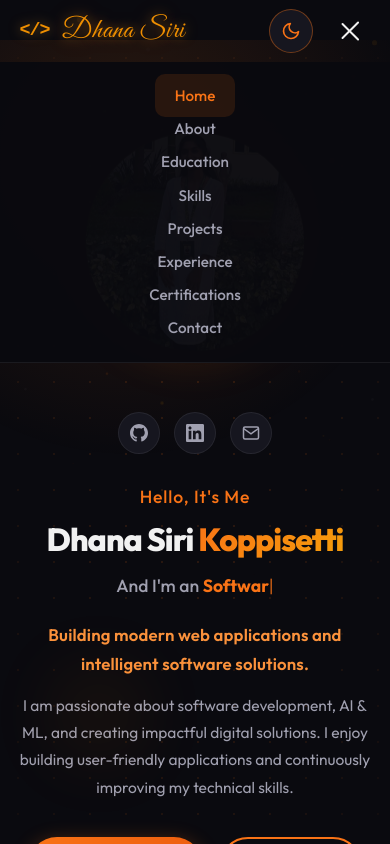
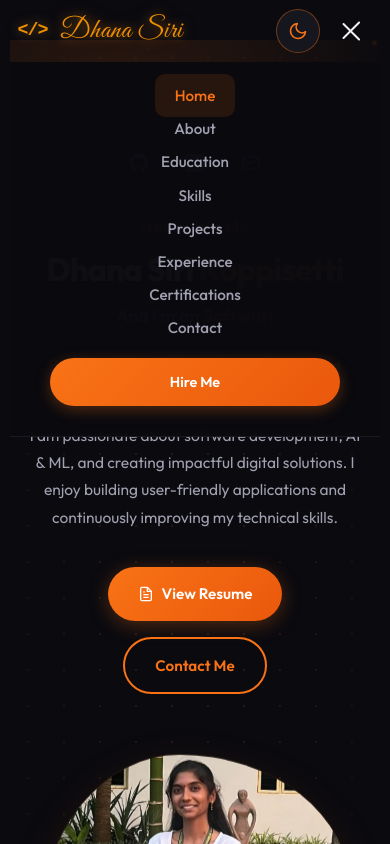
Before and after one commit to AiLynx72/video-portfolio, a React (Vite) app: page / in a window 390 px wide. Both pictures are taken after a click on the button 350 px from the left and 31 px from the top of the page. Shown: the top 844 px of the page. Built offline with nearby package versions, Linux system fonts and the light colour scheme.

Commit message:
fix: resolve layout responsiveness, header rebuild, and dynamic navbar spacing

```diff
--- a/src/components/Navbar.jsx
+++ b/src/components/Navbar.jsx
@@ -109,6 +109,15 @@ const Navbar = () => {
             </a>
           </li>
         ))}
+        <li className="mobile-only-hire">
+          <a
+            href="#contact"
+            className="btn-hire btn-hire-mobile"
+            onClick={(e) => handleNavClick(e, '#contact')}
+          >
+            Hire Me
+          </a>
+        </li>
       </ul>
 
       {/* Theme Toggle */}
--- a/src/index.css
+++ b/src/index.css
@@ -36,6 +36,7 @@
   --shadow-card:   0 8px 32px rgba(0, 0, 0, 0.4);
   --font:          'Outfit', sans-serif;
   --nav-height:    72px;
+  --navbar-height: var(--nav-height);
 }
 
 /* ---- Light Theme ---- */
@@ -83,13 +84,25 @@ html {
   scroll-padding-top: var(--nav-height);
 }
 
+html,
+body {
+  overflow-x: hidden;
+  max-width: 100%;
+}
+
 body {
   font-family: var(--font);
   background-color: var(--bg-primary);
   color: var(--text-primary);
   line-height: 1.7;
-  overflow-x: hidden;
   transition: background-color 0.4s ease, color 0.4s ease;
+}
+
+img,
+video,
+canvas {
+  max-width: 100%;
+  height: auto;
 }
 
 /* Global theme colour transition */
@@ -227,12 +240,14 @@ ul { list-style: none; }
 .navbar {
   position: fixed;
   top: 0; left: 0; right: 0;
+  margin: 0 auto;
+  width: min(95%, 1400px);
   height: var(--nav-height);
   display: flex;
   align-items: center;
   justify-content: space-between;
-  gap: 18px;
-  padding: 0 5%;
+  gap: clamp(12px, 2vw, 32px);
+  padding: 0 2%;
   z-index: 1000;
   transition: var(--transition);
   background: transparent;
@@ -242,9 +257,10 @@ ul { list-style: none; }
   animation-delay: 0.1s;
 }
 
-/* Nav links pushed to the right of logo, theme toggle + hire me at far right */
+/* Centered navigation on desktop */
 .nav-links {
   margin-left: auto;
+  margin-right: auto;
 }
 
 .navbar.scrolled {
@@ -255,6 +271,7 @@ ul { list-style: none; }
   box-shadow: 0 4px 30px rgba(0,0,0,0.3);
 }
 
+.logo,
 .nav-brand {
   display: flex;
   align-items: center;
@@ -265,6 +282,8 @@ ul { list-style: none; }
   color: var(--text-primary);
   cursor: pointer;
   user-select: none;
+  flex-shrink: 0;
+  white-space: nowrap;
 }
 
 /* ---- Developer logo pieces ---- */
@@ -312,8 +331,7 @@ ul { list-style: none; }
 .nav-links {
   display: flex;
   align-items: center;
-  gap: 32px;
-  /* margin-left:auto already set above for desktop; mobile reset below */
+  gap: clamp(10px, 1.5vw, 24px);
 }
 
 .nav-link {
@@ -351,6 +369,10 @@ ul { list-style: none; }
   box-shadow: 0 10px 30px var(--orange-glow);
 }
 
+.mobile-only-hire {
+  display: none;
+}
+
 /* ---- Theme Toggle Button ---- */
 .theme-toggle {
   width: 44px;
@@ -407,12 +429,12 @@ ul { list-style: none; }
    HERO SECTION
    ============================================ */
 .hero {
-  min-height: 100vh;
+  min-height: 100dvh;
   display: flex;
   flex-direction: column;
-  justify-content: center;
+  justify-content: flex-start;
   padding: 0 5%;
-  padding-top: var(--nav-height);
+  padding-top: calc(var(--navbar-height) + 40px);
   position: relative;
   z-index: 1;
   overflow: hidden;
@@ -448,11 +470,11 @@ ul { list-style: none; }
 
 .hero-content {
   display: grid;
-  grid-template-columns: 1fr 1fr;
-  align-items: center;
-  gap: 60px;
+  grid-template-columns: minmax(450px, 1fr) minmax(350px, 550px);
+  align-items: center;
+  gap: clamp(2rem, 5vw, 6rem);
   max-width: 1280px;
-  margin: 0 auto;
+  margin: auto;
   width: 100%;
 }
 
@@ -612,6 +634,18 @@ ul { list-style: none; }
   transform: translateY(-6px) scale(1.02); /* keep subtle */
 }
 
+@media (min-width: 1100px) and (max-width: 1400px) {
+  .hero-image-container {
+    width: clamp(320px, 30vw, 500px);
+    height: auto;
+    aspect-ratio: 420 / 520;
+  }
+  .image-glow {
+    width: calc(clamp(320px, 30vw, 500px) + 40px);
+    height: calc(clamp(320px, 30vw, 500px) + 40px);
+  }
+}
+
 @keyframes floatImage {
   0%, 100% { transform: translateY(0); }
   50%       { transform: translateY(-8px); }
@@ -663,6 +697,10 @@ section {
   margin-bottom: 40px;
   padding-top: 35px;
   padding-bottom: 35px;
+  width: min(95%, 1400px);
+  margin-left: auto !important;
+  margin-right: auto !important;
+  overflow: hidden;
 }
 
 .section-container {
@@ -2739,17 +2777,21 @@ section {
 @media (max-width: 1024px) {
   .skills-grid { grid-template-columns: repeat(2, 1fr); grid-auto-rows: auto; }
   .projects-grid { grid-template-columns: repeat(2, 1fr); }
-  .hero-content { gap: 40px; }
   .about-content { gap: 50px; }
-  :root { --nav-height: 62px; }
+  :root {
+    --nav-height: 62px;
+    --navbar-height: 62px;
+  }
   .skills-grid { grid-template-columns: repeat(2, 1fr); }
 
   .nav-links {
-    position: fixed;
-    top: var(--nav-height);
-    left: 0; right: 0;
-    background: rgba(10, 10, 15, 0.97);
+    position: absolute;
+    top: 100%;
+    left: 0;
+    width: 100%;
+    background: rgba(10, 10, 15, 0.98);
     backdrop-filter: blur(20px);
+    -webkit-backdrop-filter: blur(20px);
     flex-direction: column;
     padding: 20px;
     gap: 6px;
@@ -2757,9 +2799,11 @@ section {
     transform: translateY(-100%);
     opacity: 0;
     pointer-events: none;
-    transition: var(--transition);
+    transition: transform 0.4s cubic-bezier(0.16, 1, 0.3, 1), opacity 0.3s ease;
+    z-index: 999;
     /* reset desktop auto-margin on mobile */
     margin-left: 0;
+    margin-right: 0;
   }
 
   .nav-links.open {
@@ -2770,48 +2814,58 @@ section {
 
   .nav-link { padding: 12px 20px; border-radius: var(--radius-sm); width: 100%; }
 
-  .btn-hire { display: none; }
+  .mobile-only-hire {
+    display: block;
+    width: 100%;
+    padding: 10px 20px;
+  }
+
+  .btn-hire-mobile {
+    display: flex !important;
+    justify-content: center;
+    align-items: center;
+    width: 100%;
+    padding: 12px 24px;
+    text-align: center;
+  }
+
+  .navbar > .btn-hire { display: none; }
   .theme-toggle { display: flex; margin-left: auto; }
   .hamburger { display: flex; }
 
   .hero {
     min-height: auto;
-    padding-top: calc(var(--nav-height) + 20px);
-    padding-bottom: 40px;
+    padding-top: calc(var(--navbar-height) + 40px);
+    padding-bottom: 60px;
     justify-content: flex-start;
   }
 
   .hero-content {
-    display: flex;
-    flex-direction: column;
-    text-align: center;
-  }
-
-  .social-icons { justify-content: center; }
-  .hero-buttons { justify-content: center; }
-  .hero-description { margin: 0 auto 36px; }
+    display: grid;
+    grid-template-columns: 1fr;
+    gap: 40px;
+    margin: 0 auto;
+    width: 100%;
+  }
 
   .hero-image {
-    order: -1;
     display: flex;
     justify-content: center;
-    margin-top: 10px;
+    margin-top: 20px;
     margin-bottom: 20px;
     opacity: 1 !important;
     transform: none !important;
-    animation: none !important;
   }
 
   .hero-image-container {
-    width: 220px;
-    height: 220px;
-    border-radius: 50% !important;
+    width: min(80vw, 420px);
+    height: auto;
+    aspect-ratio: 420 / 520;
   }
 
   .image-glow {
-    width: 250px;
-    height: 250px;
-    border-radius: 50% !important;
+    width: calc(min(80vw, 420px) + 40px);
+    height: calc(min(80vw, 420px) + 40px);
   }
 
   .about-content {
@@ -2835,6 +2889,24 @@ section {
   }
 
   .skills-grid { grid-template-columns: repeat(2, 1fr); }
+}
+
+@media (max-width: 768px) {
+  .hero-content {
+    text-align: center;
+  }
+  .social-icons {
+    justify-content: center;
+  }
+  .hero-description {
+    margin: 0 auto 36px;
+  }
+  .hero-buttons {
+    display: flex;
+    flex-wrap: wrap;
+    justify-content: center;
+    gap: 1rem;
+  }
 }
 
 @media (max-width: 480px) {
```
